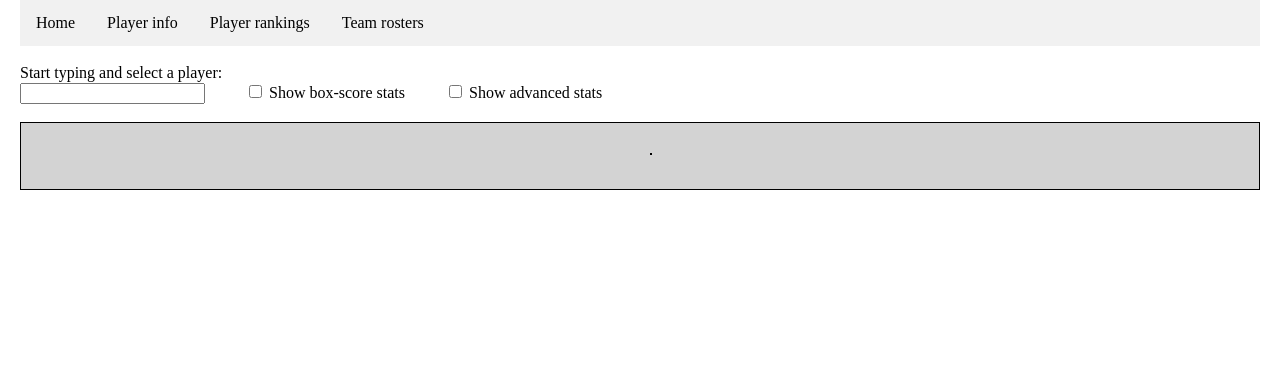
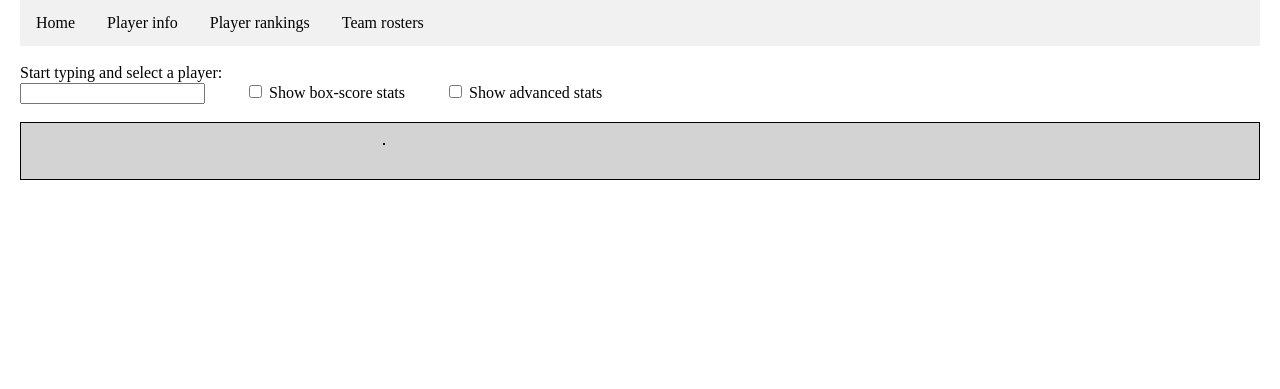
Before and after one commit to averydhall/cs257, a Flask app: page /player-info/ in a window 1280 px wide. Shown: the part 119-508 px from the top of the page. Run offline with Flask 2, Linux system fonts and the light colour scheme; data that the repository does not hold is empty; parts of the project's set-up code (start-up, migrations or seed data) failed here and were passed over; some libraries are stand-ins or nearby versions.

Commit message:
cleaned up css and fixed player info display

```diff
--- a/webapp/end-to-end/static/style.css
+++ b/webapp/end-to-end/static/style.css
@@ -2,6 +2,9 @@
    For use with mockup1.html, mockup2.html, mockup3.html, mockup4.html
    Avery Hall and Anders Shenholm
 */
+
+/*General*/
+
 html {
     height: 100%;
 }
@@ -12,31 +15,25 @@ body {
     height: 100%;
 }
 
+table{
+    overflow: auto;
+}
+
 table, td, th {
     border: 1px solid black;
     font-size: 18px;
-/*    padding: 5px;*/
     background-color: white;
     border-collapse: separate;
     border-spacing: 0;
 }
 
-table{
-    overflow: auto;
+
+.container {
+  border: 1px solid black;
+  background-color: lightgray;
+  padding: 20px;
 }
 
-
-.rankings-table {
-  border: 0px solid black;
-  font-size: 18px;
-  padding: 0px;
-}
-
-/*Player info*/
-
-img {
-  background-color: white;
-}
 
 h1 {
   font-size: 40px;
@@ -44,7 +41,6 @@ h1 {
 
 .header {
   display: flex;
-  /* justify-content: bottom; */
   width: 900px;
   padding-bottom: 5px;
 }
@@ -54,91 +50,37 @@ h1 {
   padding-left: 20px;
   margin: 0px;
 }
-#player-stats-table{
-    display: inline-block;
-    max-width: 60%;
-    float:left;
-    position: relative;
-    overflow:auto;
 
-}
-
-#player-stats td, th{
-    font-size: .76em;
-
-}
-
-.container {
-  display: inline-block
-  justify-content: left;
-  border: 1px solid black;
-  /*width: fit-content;*/
-  /* box-sizing: content-box;*/
-  background-color: lightgray;
-  padding: 20px;
-}
-
-.flex-container{
-    display: flex;
-}
-.flex-item{
-/*    display: inline-block; */
-/*    float:top; */
-    flex: 1;
+/*Player info*/
+#player-info-container{
+  display: grid;
+  grid-template-columns: 1fr 2.5fr;
 }
 
 
-.photo {
-  border: 0px dashed red;
-  padding-top: 10px;
-  padding-left: 15px;
+
+#player-stats-table{
+
+
+}
+#player-stats-table td, th{
+    font-size: .8em;
 }
 
-.text {
-  font-size: 16px;
-  padding-left: 20px;
-  padding-right: 20px;
-  border: 0px dashed blue;
-
+#player-stats-container{
+    width: auto;
+    overflow: scroll;
+    float: left;
 }
 
-.stats {
-  padding-top: 10px;
-  padding-left: 20px;
-  padding-bottom: 10px;
+#bio-container{
+    width: 250px;
 
 }
 
 /*Rosters*/
-#rosters_selections{
-    float: left;
-    display: block;
-    padding-left: 50px;
-    padding-top: 50px;
-}
 
 
-/*Advanced Stats*/
-#advanced_stats_selections{
-    overflow-y: scroll;
-    overflow-x: hidden;
-    height: 80vh;
-    display: inline-block;
-    position:absolute;
-    background-color: lightgray;
-}
-
-#advanced_stats_table{
-    width: 70%;
-    display: inline-block;
-    overflow: scroll;
-    float: right;
-/*    border-collapse: separate;*/
-}
-
-.text_input{
-    width: 40px;
-}
 
 /* Nav bar */
 
@@ -166,3 +108,23 @@ h1 {
     background-color: #555;
     color: white;
 }
+
+
+/*Advanced Stats
+#advanced_stats_selections{
+    overflow-y: scroll;
+    overflow-x: hidden;
+    height: 80vh;
+    display: inline-block;
+    position:absolute;
+    background-color: lightgray;
+}
+
+#advanced_stats_table{
+    width: 70%;
+    display: inline-block;
+    overflow: scroll;
+    float: right;
+/*    border-collapse: separate;
+}
+*/
--- a/webapp/end-to-end/templates/player-info.html
+++ b/webapp/end-to-end/templates/player-info.html
@@ -49,19 +49,17 @@
 
   <!--<p>Results:</p>-->
 
-    <div class="container flex-container">
-        <div id="bio-container" class="flex-item">
-          <div class="photo">
-            <img src="{{ url_for('static', filename='images/PlayerHeadshot.png') }}" width="100" height="100" id="player-headshot" style="display:none";>
-          </div>
-          <div class="text">
+    <div class="container" id="player-info-container">
+        <div id="bio-container">
+            <!--<div class="photo"><img src="{{ url_for('static', filename='images/PlayerHeadshot.png') }}" width="100" height="100" id="player-headshot" style="display:none";></div>-->
+          <div>
             <p id="player-bio-text">
             </p>
           </div>
-      </div>
-      <div class="stats flex-item">
-        <table id="player-stats-table"></table>
-      </div>
+        </div>
+        <div id="player-stats-container">
+          <table id="player-stats-table"></table>
+        </div>
     </div>
 
 
```
Lines whose indentation alone changed are shown as unchanged.
